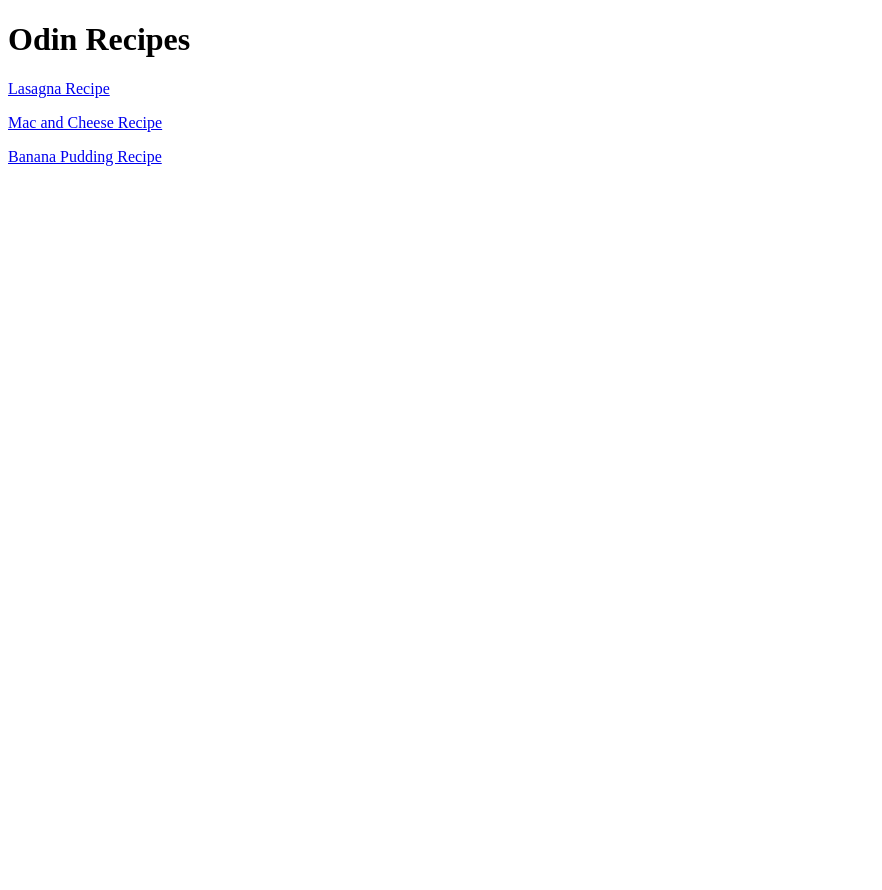
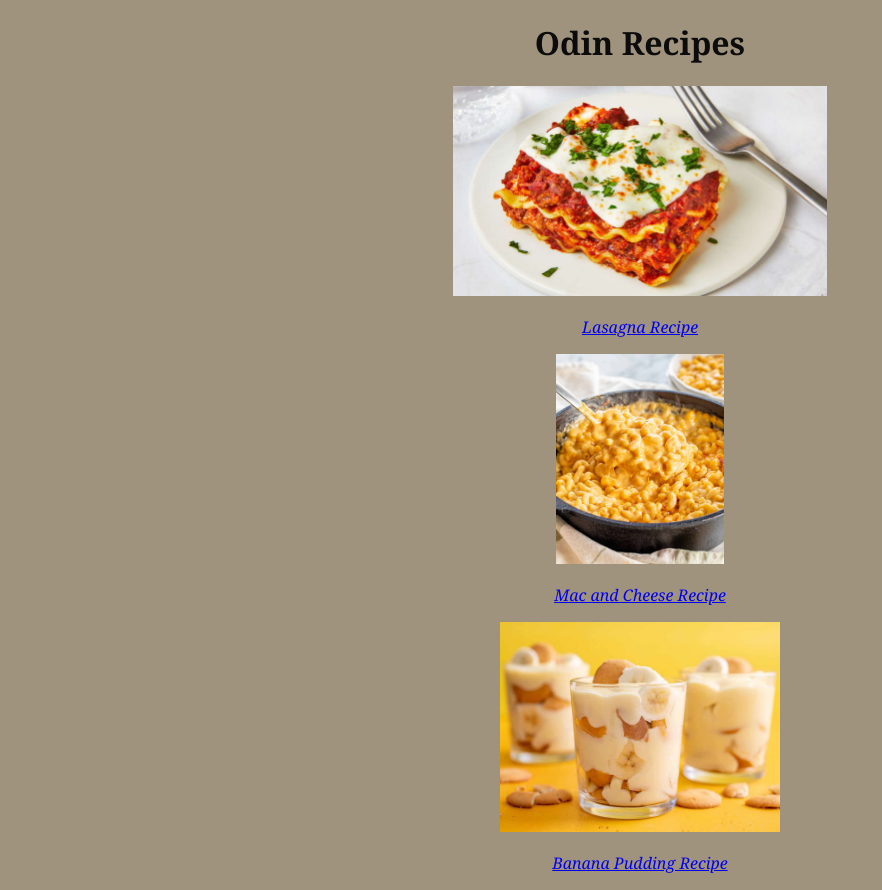
Before and after one commit to issacodigo/odin-recipes, a plain HTML site: page index.html in a window 1280 px wide. Shown: the whole page, without its empty margins (0-882 px from the left). Before the commit the page ends 800 px from the top, so only its background shows below. Drawn offline with Linux system fonts and the light colour scheme.

Commit message:
Style the homepage and the sub-pages inherited it. More styling to come.

```diff
--- /dev/null
+++ b/CSS-Styling/style.css
@@ -0,0 +1,31 @@
+h1, .recipes
+{
+    font-family: Georgia, 'Times New Roman', Times, serif;
+}
+
+body
+{
+    background-color: #A0937D;
+}
+
+h1
+{
+    color: #0c0c0c;
+    text-align: center;
+
+    font-size: 100;
+}
+
+.recipes
+{
+    font-style: oblique;
+    text-decoration-color: #0c0c0c;
+    text-decoration: double;
+}
+
+div
+{
+    text-align: center;
+}
+
+/* For Lasagna */
--- a/index.html
+++ b/index.html
@@ -3,14 +3,23 @@
     <head>
         <meta charset="utf-8">
         <title>The Odin Project: Recipes</title>
+        <link rel="stylesheet" href="./CSS-Styling/style.css">
     </head>
 
     <body>
-        <h1>Odin Recipes </h1>
+        <h1>Odin Recipes</h1>
 
-        <p><a href="./recipes/lasagna.html">Lasagna Recipe</p>
-        <p><a href="./recipes/macncheese.html">Mac and Cheese Recipe</p>
-        <p><a href="./recipes/bananapudding.html">Banana Pudding Recipe</p>
+        <div>
+        <img src="./food-images/lasagna.jpg" alt="Lasagna in Homepage" height="210">
+        <p class=recipes><a href="./recipes/lasagna.html">Lasagna Recipe</p>
+
+        <img src="./food-images/macncheese.jpg" alt="Mac and Cheese in Homepage" height="210">
+        <p class="recipes"><a href="./recipes/macncheese.html">Mac and Cheese Recipe</p>
+
+        <img src="./food-images/bananapudding.jpg" alt="Banana Pudding in Homepage" height="210">
+        <p class="recipes"><a href="./recipes/bananapudding.html">Banana Pudding Recipe</p>
+        </div>
+
 
     </body>
 </html>
```
Also changed, not shown: recipes/bananapudding.html (+1 -0 lines), recipes/lasagna.html (+1 -0 lines), recipes/macncheese.html (+1 -0 lines).
